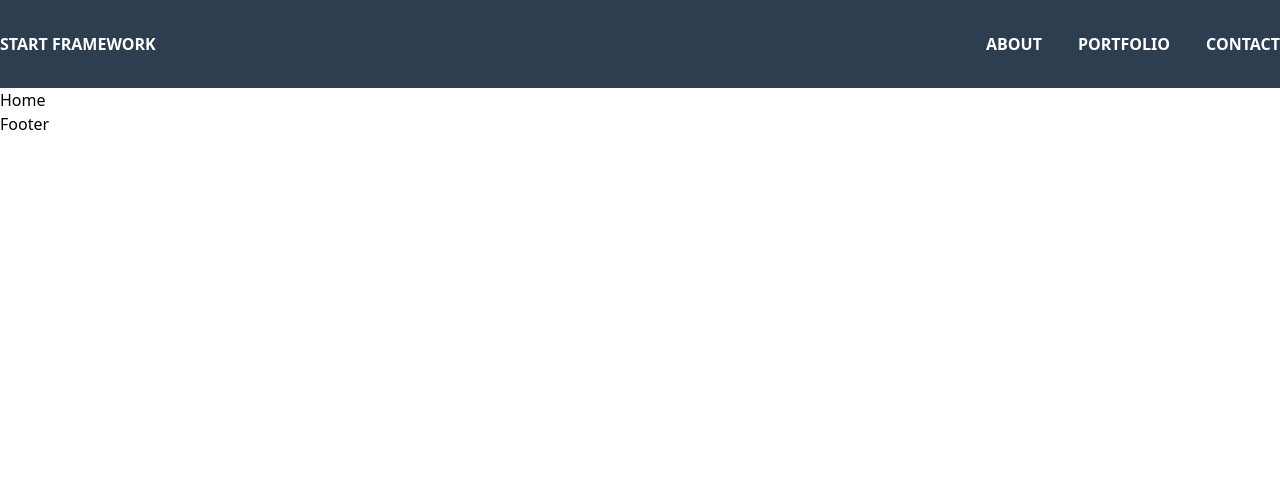
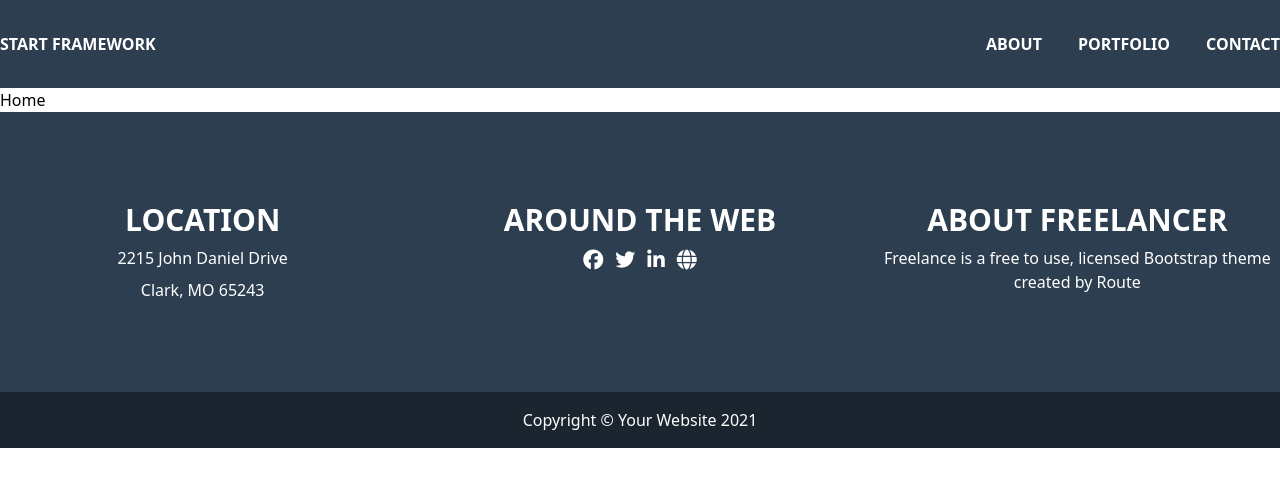
Before and after one commit to elref7i/Task-Routing, a React (Vite) app: page /home in a window 1280 px wide. Shown: the top 486 px of the page. Built offline with nearby package versions, Linux system fonts and the light colour scheme.

Commit message:
Design Footer

```diff
--- a/src/Components/Footer/Footer.jsx
+++ b/src/Components/Footer/Footer.jsx
@@ -1,3 +1,50 @@
 export default function Footer() {
-  return <div>Footer</div>;
+  return (
+    <>
+      <footer className="bg-firstprime text-white  relative">
+        <div className="container grid grid-cols-12 gap-8 py-[90px]">
+          <div className="section-left col-span-12 text-center sm:col-span-6 lg:col-span-4 space-y-2">
+            <h2 className="uppercase font-bold text-3xl">Location</h2>
+            <p>2215 John Daniel Drive</p>
+            <p>Clark, MO 65243</p>
+          </div>
+          <div className="section-center col-span-12 text-center sm:col-span-6 lg:col-span-4 space-y-2">
+            <h2 className="uppercase font-bold text-3xl">AROUND THE WEB</h2>
+            <ul className="flex gap-3 justify-center items-center text-xl">
+              <li>
+                <a href="">
+                  <i className="fa-brands fa-facebook fa"></i>
+                </a>
+              </li>
+              <li>
+                <a href="">
+                  <i className="fa-brands fa-twitter"></i>
+                </a>
+              </li>
+              <li>
+                <a href="">
+                  <i className="fa-brands fa-linkedin-in"></i>
+                </a>
+              </li>
+              <li>
+                <a href="">
+                  <i className="fa-solid fa-globe"></i>
+                </a>
+              </li>
+            </ul>
+          </div>
+          <div className="section-right col-span-12 text-center sm:col-span-6 lg:col-span-4 space-y-2">
+            <h2 className="uppercase font-bold text-3xl">ABOUT FREELANCER</h2>
+            <p>
+              Freelance is a free to use, licensed Bootstrap theme created by
+              Route
+            </p>
+          </div>
+        </div>
+        <div className="bg-[#1A252F] text-center py-4">
+          Copyright © Your Website 2021
+        </div>
+      </footer>
+    </>
+  );
 }
```
